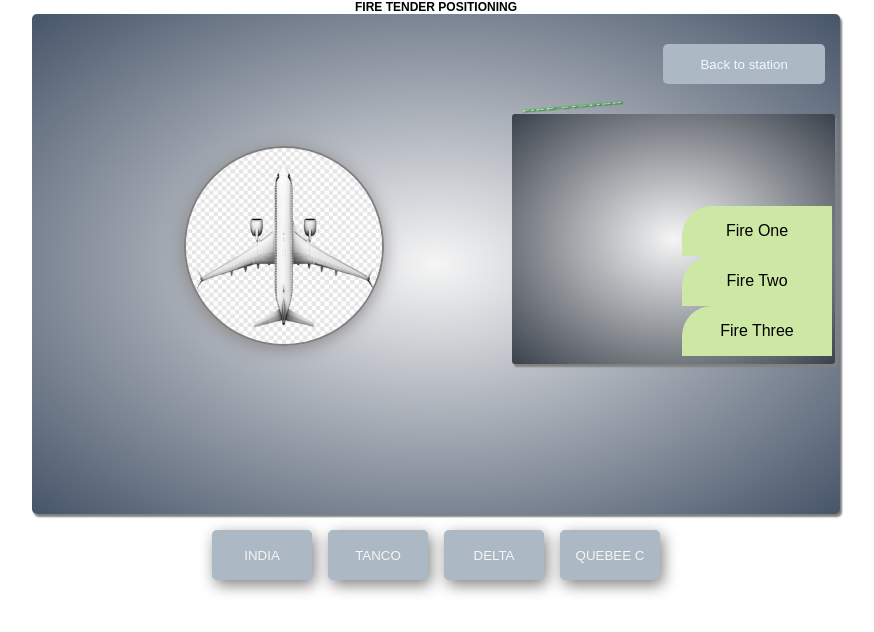
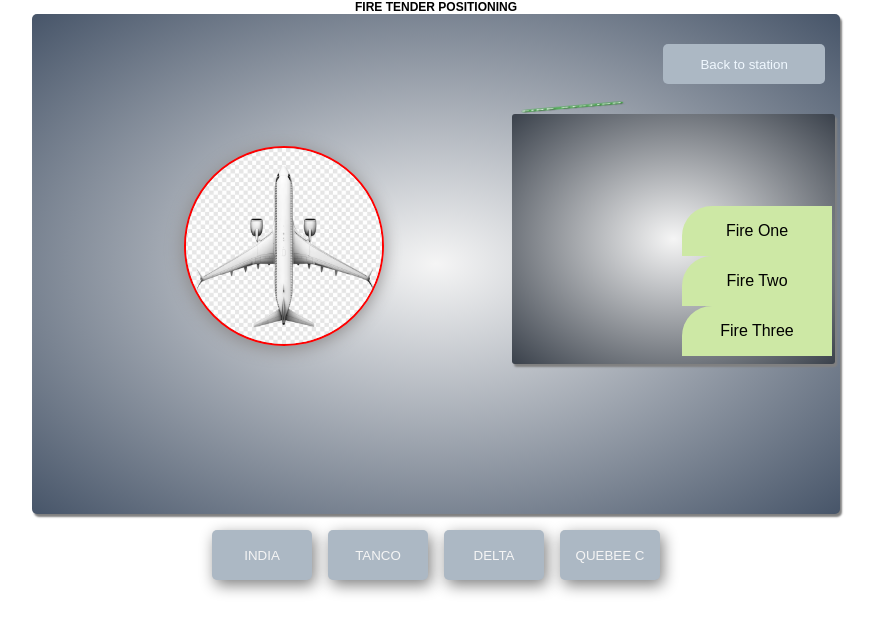
Before and after one commit to BakaryTrawally/fireserviceposition, a plain HTML site: page index.html in a window 1280 px wide. Shown: the whole page, without its empty margins (204-1078 px from the left). Drawn offline with Linux system fonts and the light colour scheme.

Commit message:
border colour change

```diff
--- a/css/style.css
+++ b/css/style.css
@@ -79,7 +79,7 @@ h1{
 
 
 .container__flight img{
-    border: 2px solid grey;
+    border: 2px solid red;
     border-radius: 100px;
     box-shadow: -1px 3px 18px rgb(139, 136, 136);
 }
```
